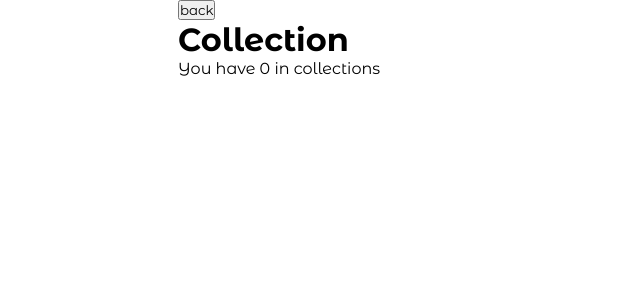
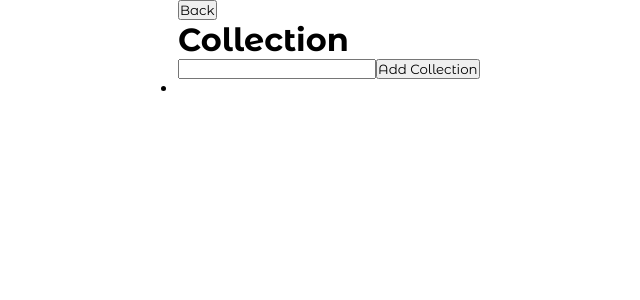
Before and after one commit to Gamalliel19/Animelist, a Next.js app: page /Collection in a window 1280 px wide. Shown: the top 300 px of the page, without its empty margins (255-895 px from the left). Built offline with nearby package versions, Linux system fonts and the light colour scheme.

Commit message:
adding collection page

```diff
--- a/components/Header/index.tsx
+++ b/components/Header/index.tsx
@@ -6,8 +6,8 @@ const Header: NextPage = () => {
     <Navbar>
       <Logo>Anime List</Logo>
       <Links>
+        <NavLinks href='/Favorites'>FAVORITES</NavLinks>
         <NavLinks href='/Collection'>COLLECTION</NavLinks>
-        <NavLinks>REPOSITORY</NavLinks>
       </Links>
     </Navbar>
   );
--- a/pages/Collection.tsx
+++ b/pages/Collection.tsx
@@ -1,30 +1,43 @@
+import React, { useContext, useState, useEffect } from 'react';
+import { NextPage } from 'next';
 import { NextRouter, useRouter } from 'next/router';
-import React, { useContext, useEffect, useState } from 'react';
-import { AnimeDetail } from '../models';
+import { addCollectiopn } from '../state/actions';
 import Context from '../state/Context';
 
-const Collection = () => {
-  const [state] = useContext(Context.AppContext);
-  const [collection, setCollection] = useState<number>(0);
+const Collection: NextPage = () => {
+  const [inputValue, setInputValue] = useState<string>('');
   const router: NextRouter = useRouter();
-
-  console.log(state.collections);
-  const listCollections = state.collections;
+  const [state, dispatch] = useContext(Context.AppContext);
+  const collections = state.collectionNames;
 
   useEffect(() => {
-    setCollection(state.collections.length);
-  }, []);
+    dispatch(addCollectiopn(inputValue));
+  }, [dispatch, inputValue]);
+
+  if (!collections) return null;
 
   return (
     <div>
-      <button onClick={() => router.back()}>back</button>
+      <button onClick={() => router.back()}>Back</button>
       <h1>Collection</h1>
-      <p>You have {collection} in collections</p>
-
+      <form
+        onSubmit={(e) => {
+          e.preventDefault();
+          dispatch(addCollectiopn(inputValue));
+          setInputValue('');
+        }}
+      >
+        <input
+          type='text'
+          value={inputValue}
+          onChange={(e) => setInputValue(e.target.value)}
+        />
+        <button type='submit'>Add Collection</button>
+      </form>
       <nav>
-        {listCollections.map((coll: AnimeDetail, i: number) => (
+        {collections.map((collection: any, i: number) => (
           <ul key={i}>
-            <li>{coll.title.english ?? coll.title.native}</li>
+            <li>{collection ?? ''}</li>
           </ul>
         ))}
       </nav>
```
Also changed, not shown: pages/Favorites.tsx (added, +36 -0 lines).
